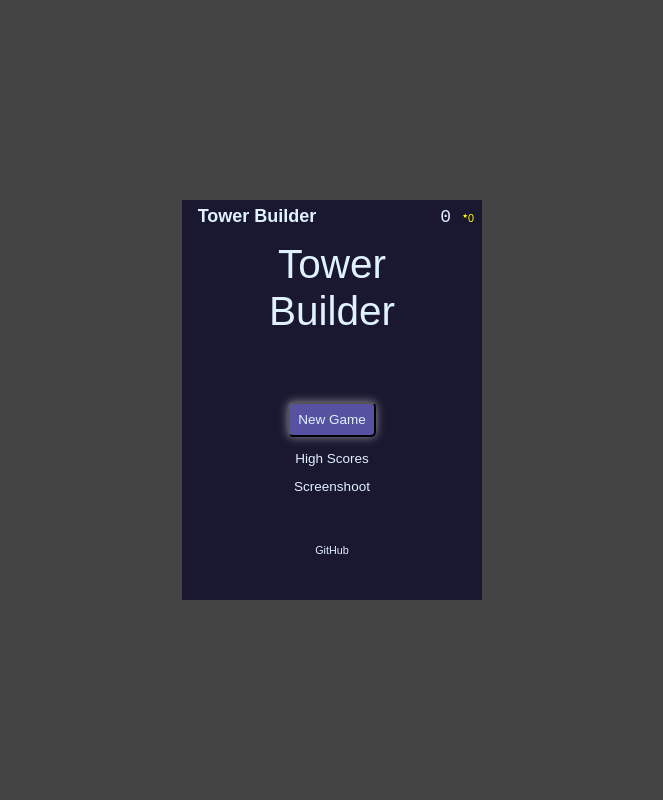
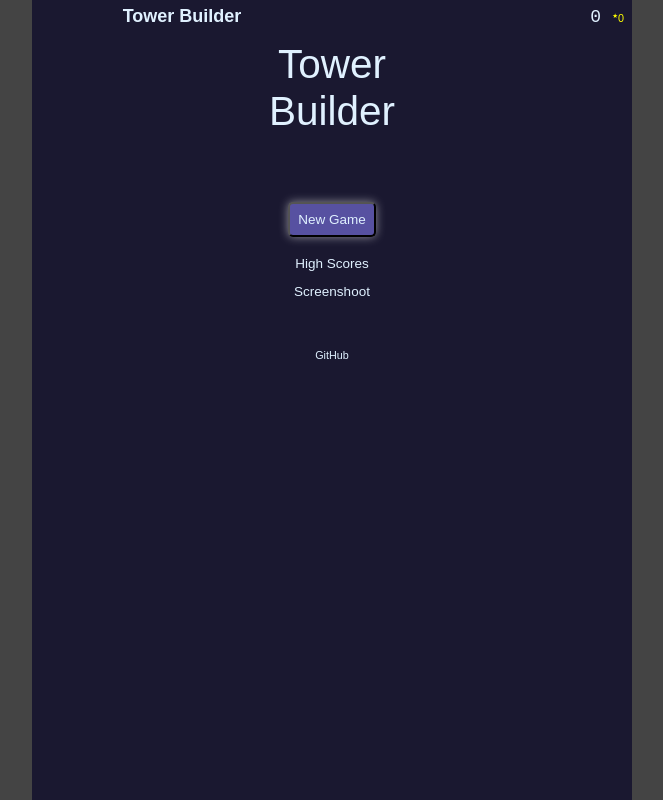
Before and after one commit to fraigo/tower-game, a plain HTML site: page index.html in a window 1280 px wide. Shown: the whole page, without its empty margins (308-971 px from the left). Drawn offline with Linux system fonts and the light colour scheme.

Commit message:
Fix initial viewport size

```diff
--- a/css/style.css
+++ b/css/style.css
@@ -26,6 +26,7 @@ button{
     border-radius: 5px;
     box-shadow: 0px 0px 10px rgba(255,255,255,0.5);
     font-size: 1em;
+    margin:5px;
 }
 
 button:hover{
--- a/js/game.js
+++ b/js/game.js
@@ -44,14 +44,27 @@ function getViewPort(){
     windowWidth = Math.max(document.documentElement.clientWidth, window.innerWidth || 0);
     windowHeight = Math.max(document.documentElement.clientHeight, window.innerHeight || 0);
 
-    viewportWidth=relX*100;
-    viewportHeight=relY*100;
+    windowRatio=windowWidth/windowHeight;
+    relRatio=relX/relY;
+    console.log(windowRatio,relRatio);
+
+    var factor=100;
+    if (relRatio>windowRatio){
+        factor=Math.round(windowWidth/relX);
+    }else{
+        factor=Math.round(windowHeight/relY);
+    }
+
+    viewportWidth=relX*factor;
+    viewportHeight=relY*factor;
+
+    console.log([viewportWidth,viewportHeight,windowWidth,windowHeight,window.innerWidth,window.innerHeight]);
 
 
     game.style.width=viewportWidth+"px";
     game.style.height=viewportHeight+"px";
     game.style.left=((windowWidth-viewportWidth)/2)+"px";
-    game.style.top=((windowHeight-viewportHeight)/2)+"px";
+    game.style.top=(Math.abs(windowHeight-viewportHeight)/2)+"px";
 
     center.style.height=viewportHeight+"px";
     high.style.height=viewportHeight+"px";
@@ -113,7 +126,7 @@ function stop(){
                     addPoints(stars,1);
                 }
                 if (blocks==19 && itemWidth>=2){
-                    message("You Win!",score.innerText+" pts. "+stars.innerText+" stars");
+                    message("You Win!",score.innerText+" pts.<br>"+stars.innerText+" stars");
                     currItem.style.backgroundColor="#FFF";
                     center.style.display='';
 					registerScore();
```
